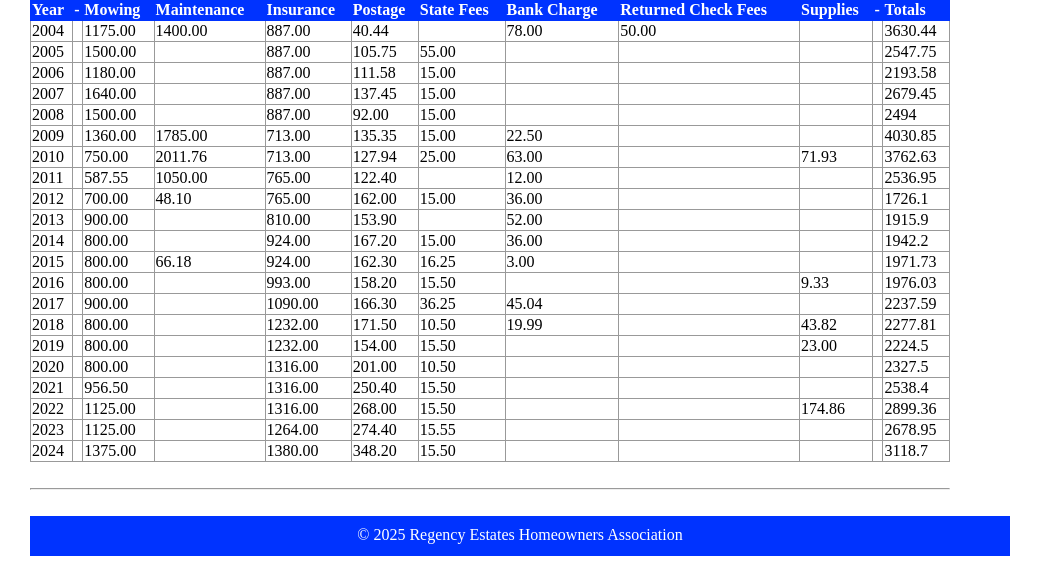
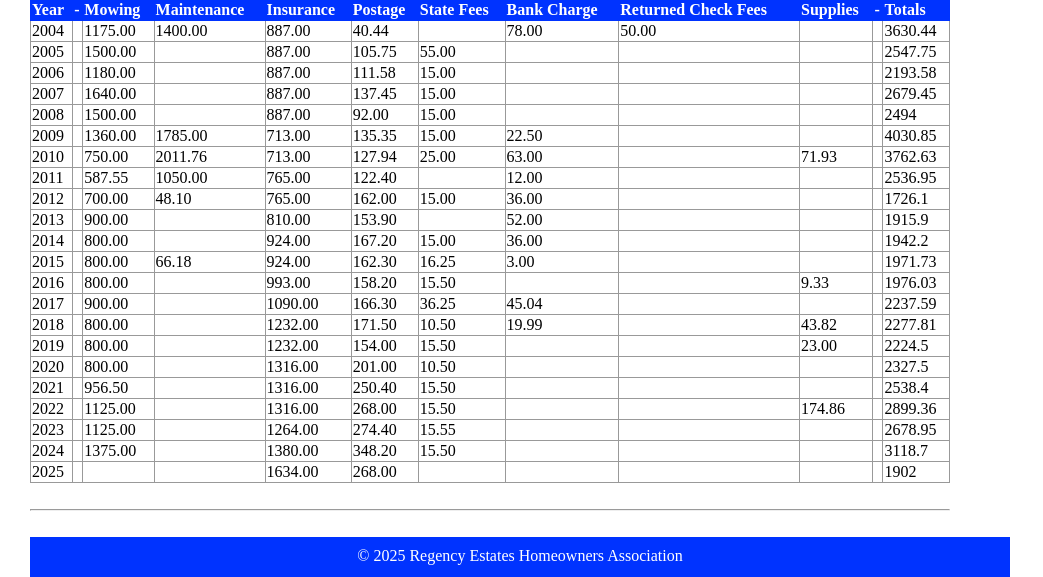
Before and after one commit to StevenLGomez/RegencyWeb, a PHP site: page /html/public/staff/expenses/index.php in a window 1280 px wide. Shown: the part 558-1135 px from the top of the page, without its empty margins (0-1043 px from the left). Before the commit the page ends 1114 px from the top, so only its background shows below. Run offline with PHP 8.4, Linux system fonts and the light colour scheme; data comes from the database, SQL or seed files in the repository.

Commit message:
Updated to show 2025 expenses

```diff
--- a/html/public/staff/expenses/index.php
+++ b/html/public/staff/expenses/index.php
@@ -60,7 +60,7 @@
                 // Expense categories: 2 (mowing) -> 9 (supplies)
 
                 $start_year = 2004;   // First year included in original database conversions.
-                $latest_year = 2024;  // Current year  TODO investigate method to automate this date.
+                $latest_year = 2025;  // Current year  TODO investigate method to automate this date.
 
                 ?>
 
```
